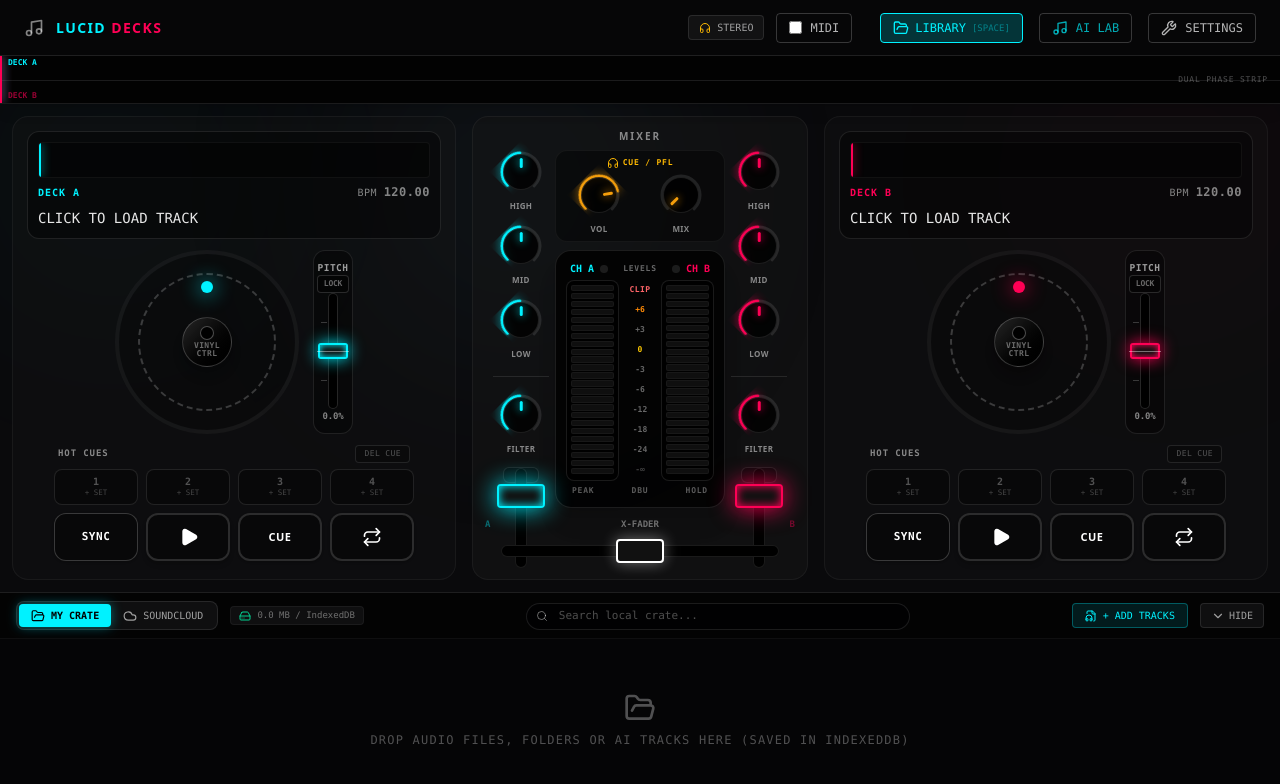
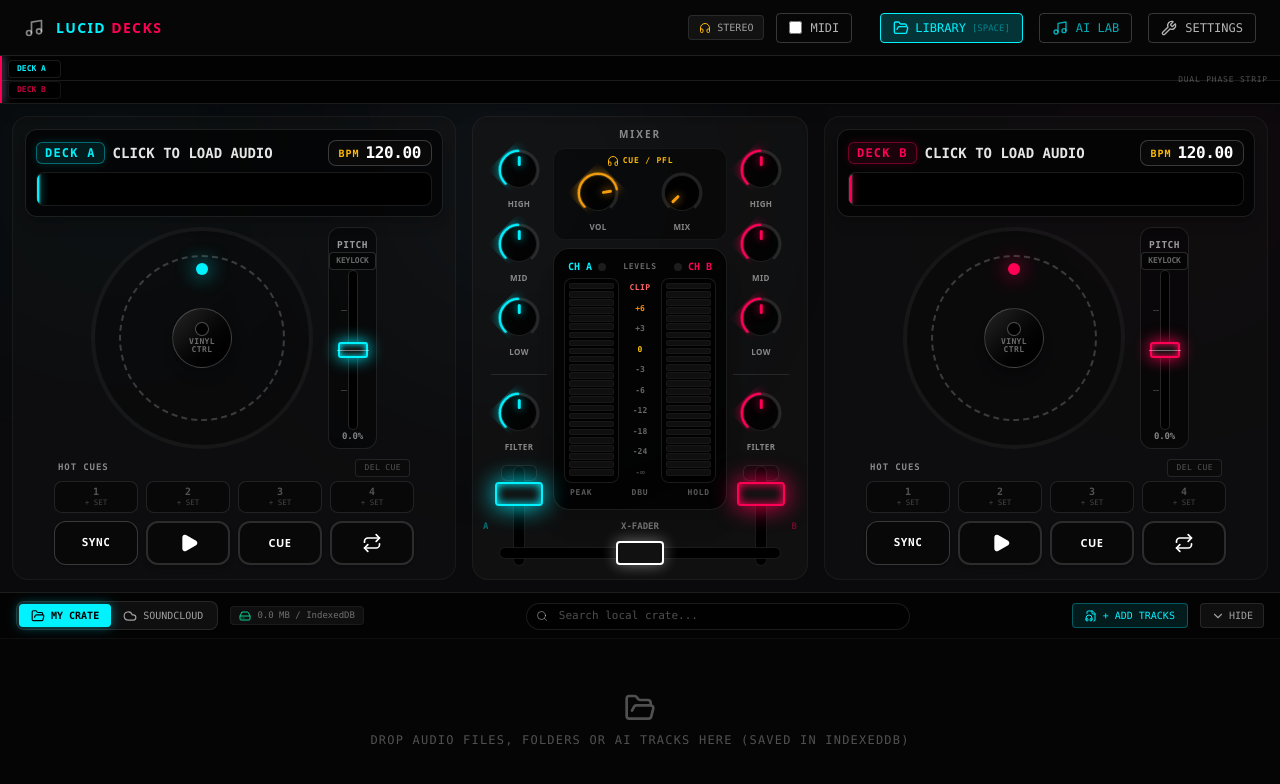
Before and after one commit to twinsynth/Lucid.Decks-Online, a React (Vite) app: page / in a window 1280 px wide. Shown: the top 784 px of the page. Built offline with nearby package versions, Linux system fonts and the light colour scheme.

Commit message:
fix: smart deck header layout, bold illuminated BPM display, and safe SoundCloud static host handling

```diff
--- a/src/App.tsx
+++ b/src/App.tsx
@@ -260,22 +260,24 @@ const OverlayedWaveforms = ({
       <div className="absolute top-0 bottom-0 w-[2px] z-10 pointer-events-none" style={{ left: `${progressA}%`, backgroundColor: colorA, boxShadow: `0 0 10px ${colorA}` }} />
       <div className="absolute top-0 bottom-0 w-[2px] z-10 pointer-events-none" style={{ left: `${progressB}%`, backgroundColor: colorB, boxShadow: `0 0 10px ${colorB}` }} />
 
-      {/* Labels */}
+      {/* Labels with backdrop to prevent waveform peak clipping */}
       <div
-        className={`absolute left-2 z-30 font-mono font-bold transition-all truncate max-w-[45%] pointer-events-none ${
-          isCompact ? 'top-0.5 text-[8px] leading-tight' : 'top-1 text-[10px]'
+        className={`absolute left-2 z-30 font-mono font-bold transition-all truncate max-w-[48%] pointer-events-none bg-black/80 px-2 py-0.5 rounded border border-white/10 backdrop-blur-xs flex items-center gap-1.5 shadow-sm ${
+          isCompact ? 'top-1 text-[8px]' : 'top-1.5 text-[9.5px]'
         }`}
-        style={{ color: colorA, opacity: activeDeck === 'A' ? 1 : 0.6 }}
+        style={{ color: colorA, opacity: activeDeck === 'A' ? 1 : 0.75 }}
       >
-        DECK A {fileA ? `• ${fileA.name}` : ''}
+        <span className="font-extrabold shrink-0">DECK A</span>
+        <span className="truncate opacity-80">{fileA ? `• ${fileA.name}` : ''}</span>
       </div>
       <div
-        className={`absolute left-2 z-30 font-mono font-bold transition-all truncate max-w-[45%] pointer-events-none ${
-          isCompact ? 'bottom-0.5 text-[8px] leading-tight' : 'bottom-1 text-[10px]'
+        className={`absolute left-2 z-30 font-mono font-bold transition-all truncate max-w-[48%] pointer-events-none bg-black/80 px-2 py-0.5 rounded border border-white/10 backdrop-blur-xs flex items-center gap-1.5 shadow-sm ${
+          isCompact ? 'bottom-1 text-[8px]' : 'bottom-1.5 text-[9.5px]'
         }`}
-        style={{ color: colorB, opacity: activeDeck === 'B' ? 1 : 0.6 }}
+        style={{ color: colorB, opacity: activeDeck === 'B' ? 1 : 0.75 }}
       >
-        DECK B {fileB ? `• ${fileB.name}` : ''}
+        <span className="font-extrabold shrink-0">DECK B</span>
+        <span className="truncate opacity-80">{fileB ? `• ${fileB.name}` : ''}</span>
       </div>
 
       {/* Dual Phase Strip indicator in compact mode */}
@@ -853,8 +855,8 @@ export default function App() {
           />
           <div className="w-full h-full flex items-center justify-center transition-transform duration-200 z-10">
           <div
-            className={`flex gap-3 md:gap-4 max-w-7xl mx-auto w-full h-full items-center justify-center transition-all duration-300 ${
-              libraryVisible ? 'p-2 md:p-3' : 'p-3 md:p-6'
+            className={`flex gap-2 sm:gap-3 md:gap-4 max-w-7xl mx-auto w-full h-full items-center justify-center transition-all duration-300 min-w-0 ${
+              libraryVisible ? 'p-1.5 sm:p-2 md:p-3' : 'p-2 sm:p-3 md:p-5'
             }`}
             style={{
               transform: `scale(${scale}) rotate(${rotation}deg) translate(${translateX}px, ${translateY}px)`
@@ -879,8 +881,8 @@ export default function App() {
               isCompact={libraryVisible}
             />
 
-            {/* Mixer */}
-            <div className={`w-72 sm:w-80 md:w-84 shrink-0 bg-neutral-900/50 rounded-2xl border border-white/5 flex flex-col justify-between items-center h-full transition-all duration-300 ${libraryVisible ? 'p-3' : 'p-4 md:p-5'}`}>
+            {/* Mixer - Responsive width to prevent clipping on narrower displays */}
+            <div className={`w-64 sm:w-72 md:w-76 lg:w-80 xl:w-84 shrink-0 bg-neutral-900/50 rounded-2xl border border-white/5 flex flex-col justify-between items-center h-full transition-all duration-300 ${libraryVisible ? 'p-2.5' : 'p-3 sm:p-4 md:p-5'}`}>
               <h2 className={`text-[10px] font-bold tracking-[0.2em] opacity-50 shrink-0 ${libraryVisible ? 'mb-1.5' : 'mb-3'}`}>MIXER</h2>
 
               <div className="flex-1 flex justify-between items-stretch w-full px-2 relative min-h-0">
@@ -1366,28 +1368,28 @@ function Deck({
 
       if (availW <= 10 || availH <= 10) return;
 
-      // Adaptive gap: 8px on tight screens, up to 20px on spacious screens
-      const targetGap = Math.round(Math.max(8, Math.min(20, availW * 0.035)));
-
-      // Adaptive pitch fader width: 38px to 52px
-      const targetPitchWidth = Math.round(Math.max(38, Math.min(52, availW * 0.135)));
+      // Adaptive gap: 6px on tight screens, up to 20px on spacious screens
+      const targetGap = Math.round(Math.max(6, Math.min(20, availW * 0.035)));
+
+      // Adaptive pitch fader width: 34px to 52px
+      const targetPitchWidth = Math.round(Math.max(34, Math.min(52, availW * 0.135)));
 
       // Calculate maximum jog wheel diameter without overflowing container
-      // 12px buffer preserves comfortable margin from deck border
-      const maxW = availW - targetPitchWidth - targetGap - 12;
-      const maxH = availH - 6;
-
-      // Jog wheel diameter bounded by both available width and height (clamped 110px - 280px)
-      const jogSize = Math.round(Math.max(110, Math.min(280, Math.min(maxW, maxH))));
+      // 16px buffer preserves comfortable margin from deck border
+      const maxW = availW - targetPitchWidth - targetGap - 16;
+      const maxH = availH - 8;
+
+      // Jog wheel diameter bounded by both available width and height (clamped 95px - 280px)
+      const jogSize = Math.round(Math.max(95, Math.min(280, Math.min(maxW, maxH))));
 
       // Pitch fader height matches jog wheel diameter for balanced CDJ aesthetics
       const pitchHeight = jogSize;
 
       // Pitch fader width scales smoothly with jog size
-      const pitchWidth = Math.round(Math.max(38, Math.min(52, Math.min(targetPitchWidth, jogSize * 0.22))));
+      const pitchWidth = Math.round(Math.max(34, Math.min(52, Math.min(targetPitchWidth, jogSize * 0.22))));
 
       // Slider track throw length fits inside pitchHeight leaving space for labels, MT button, and % readout
-      const sliderLength = Math.round(Math.max(64, Math.min(185, pitchHeight - 68)));
+      const sliderLength = Math.round(Math.max(48, Math.min(185, pitchHeight - 62)));
 
       setDims({
         jogSize,
@@ -1584,36 +1586,92 @@ function Deck({
   const currentBpm = (baseBpm * (1.0 + (pitch - 0.5) * 0.32)).toFixed(2);
 
   return (
-    <div className={`flex-1 bg-neutral-900/30 rounded-2xl border flex flex-col justify-between relative overflow-hidden h-full transition-all duration-300 ${isCompact ? 'p-3 md:p-3.5' : 'p-4 md:p-5'} ${isPlaying ? 'border-opacity-30 z-10' : 'border-white/5'}`} style={isPlaying ? { borderColor: theme, boxShadow: `0 0 100px ${theme}40, inset 0 0 60px ${theme}20` } : {}}>
-
-      {/* 1. Top Bar (Track Info & Mini Waveform) */}
-      <div className={`flex justify-between items-start shrink-0 ${isCompact ? 'mb-1.5 sm:mb-2' : 'mb-2 sm:mb-3 lg:mb-3.5'}`}>
-        <div className="flex-1 bg-black/40 border border-white/10 rounded-xl p-2 sm:p-2.5 cursor-pointer transition-colors flex flex-col gap-1.5" style={{ borderColor: isPlaying ? theme : undefined }} onClick={onLoadClick}>
-          {/* Mini Waveform with Hot Cue Markers */}
-          <div className="w-full h-8 sm:h-9 bg-black/40 border border-white/5 rounded relative overflow-hidden flex shrink-0">
-             <div className="absolute inset-0 pointer-events-none opacity-50">
+    <div className={`flex-1 min-w-0 bg-neutral-900/30 rounded-2xl border flex flex-col justify-between relative overflow-hidden h-full transition-all duration-300 ${isCompact ? 'p-2 sm:p-2.5 md:p-3' : 'p-3 sm:p-3.5 md:p-4'} ${isPlaying ? 'border-opacity-30 z-10' : 'border-white/5'}`} style={isPlaying ? { borderColor: theme, boxShadow: `0 0 100px ${theme}40, inset 0 0 60px ${theme}20` } : {}}>
+
+      {/* 1. Top Bar: Smart Responsive CDJ Screen with Bold Illuminated BPM & Full Mini Waveform */}
+      <div className={`w-full shrink-0 min-w-0 ${isCompact ? 'mb-1 sm:mb-1.5' : 'mb-1.5 sm:mb-2.5'}`}>
+        <div
+          className="w-full bg-black/60 border border-white/10 rounded-xl p-2 sm:p-2.5 cursor-pointer transition-all hover:border-white/25 flex flex-col gap-1.5 shadow-lg relative overflow-hidden group"
+          style={{ borderColor: isPlaying ? theme : undefined }}
+          onClick={onLoadClick}
+        >
+          {/* Subtle top neon edge glow when playing */}
+          {isPlaying && (
+            <div
+              className="absolute top-0 left-0 right-0 h-[2px] pointer-events-none"
+              style={{ backgroundColor: theme, boxShadow: `0 0 10px ${theme}` }}
+            />
+          )}
+
+          {/* Row 1: Deck Badge, Track Title, and Big Bold High-Contrast BPM Display */}
+          <div className="flex items-center justify-between gap-2 w-full min-w-0">
+            {/* Left: Deck Indicator & Keylock Status & Track Title */}
+            <div className="flex items-center gap-2 min-w-0 flex-1">
+              <div
+                className="px-2 py-0.5 rounded-md font-mono font-black text-[11px] sm:text-xs tracking-widest uppercase border flex items-center gap-1 shrink-0 shadow-sm"
+                style={{
+                  backgroundColor: `${theme}18`,
+                  borderColor: `${theme}60`,
+                  color: theme,
+                  boxShadow: `0 0 10px ${theme}25`
+                }}
+              >
+                <span>DECK {id}</span>
+                {keylock && (
+                  <span className="text-[7.5px] sm:text-[8px] bg-[#00f2ff]/30 text-[#00f2ff] px-1 py-0.2 rounded border border-[#00f2ff]/60 font-black">
+                    MT
+                  </span>
+                )}
+              </div>
+
+              {/* Track Title (Truncated with full name tooltip) */}
+              <div className="min-w-0 flex-1">
+                <div
+                  className="font-mono text-[11px] sm:text-xs md:text-sm font-bold truncate text-white/90 group-hover:text-white transition-colors"
+                  title={file ? file.name : "Click to load track"}
+                >
+                  {file ? file.name : "CLICK TO LOAD AUDIO"}
+                </div>
+              </div>
+            </div>
+
+            {/* Right: Big Bold Illuminated CDJ BPM Readout Box (Guaranteed Never Clipped) */}
+            <div
+              className="flex items-center gap-1.5 bg-neutral-950/95 border border-white/20 px-2 sm:px-2.5 py-0.5 sm:py-1 rounded-lg shrink-0 shadow-inner"
+              style={isPlaying ? { borderColor: `${theme}50`, boxShadow: `0 0 10px ${theme}25` } : {}}
+            >
+              <span className="text-[9px] sm:text-[10px] font-mono font-black tracking-widest text-amber-400 uppercase select-none">
+                BPM
+              </span>
+              <span className="text-xs sm:text-sm md:text-base font-mono font-black text-white tracking-tight leading-none min-w-[48px] sm:min-w-[54px] text-right">
+                {currentBpm}
+              </span>
+            </div>
+          </div>
+
+          {/* Row 2: Visual Mini Waveform Strip with Cue Markers & Playhead */}
+          <div className="w-full h-7 sm:h-8 md:h-8.5 bg-black/80 border border-white/10 rounded-lg relative overflow-hidden flex shrink-0 shadow-inner">
+             <div className="absolute inset-0 pointer-events-none opacity-60">
                <WaveformSVG
                  peaks={peaks}
                  color={theme}
                  progress={progress}
-                 height={36}
+                 height={34}
                  thickness={thickness}
                  hotCues={hotCues}
                  duration={duration}
                  compact={true}
                />
              </div>
-             <div className="absolute top-0 bottom-0 w-[2px] z-10 pointer-events-none" style={{ left: `${progress}%`, backgroundColor: theme, boxShadow: `0 0 10px ${theme}` }} />
-          </div>
-          <div className="flex justify-between items-center mb-0.5">
-             <div className="text-[10px] tracking-widest font-mono font-bold flex items-center gap-2" style={{ color: theme }}>
-               DECK {id}
-               {keylock && <span className="text-[8px] bg-[#00f2ff]/20 text-[#00f2ff] px-1 rounded border border-[#00f2ff]/40">MT</span>}
-             </div>
-             <div className="text-[10px] font-mono tracking-wider opacity-50">BPM <span className="text-white font-bold text-xs">{currentBpm}</span></div>
-          </div>
-          <div className="font-mono text-xs sm:text-sm truncate opacity-90">
-            {file ? file.name : "CLICK TO LOAD TRACK"}
+             {/* Playhead */}
+             <div
+               className="absolute top-0 bottom-0 w-[2px] z-10 pointer-events-none transition-[left] duration-75"
+               style={{
+                 left: `${progress}%`,
+                 backgroundColor: theme,
+                 boxShadow: `0 0 8px ${theme}, 0 0 3px #ffffff`
+               }}
+             />
           </div>
         </div>
       </div>
@@ -1720,15 +1778,15 @@ function Deck({
       </div>
 
       {/* 3. Bottom Section: Hot Cues & Transport Row sharing the exact same container & total width */}
-      <div className={`w-full max-w-[340px] md:max-w-[360px] mx-auto flex flex-col gap-2 shrink-0 ${isCompact ? 'mt-1.5 sm:mt-2' : 'mt-2 sm:mt-3 lg:mt-3.5'} pb-1`}>
+      <div className={`w-full max-w-[360px] min-w-0 mx-auto flex flex-col gap-1.5 sm:gap-2 shrink-0 ${isCompact ? 'mt-1 sm:mt-1.5' : 'mt-1.5 sm:mt-2.5'} pb-0.5`}>
 
         {/* Hot Cues Header & Row */}
-        <div className="w-full flex flex-col gap-1.5">
+        <div className="w-full flex flex-col gap-1">
           <div className="flex items-center justify-between px-1">
-            <span className="text-[9px] font-mono tracking-widest font-bold opacity-50 uppercase">HOT CUES</span>
+            <span className="text-[8.5px] sm:text-[9px] font-mono tracking-widest font-bold opacity-50 uppercase">HOT CUES</span>
             <button
               onClick={() => setDelMode(!delMode)}
-              className={`text-[8px] font-mono tracking-wider uppercase px-2 py-0.5 rounded border transition-all ${
+              className={`text-[7.5px] sm:text-[8px] font-mono tracking-wider uppercase px-2 py-0.5 rounded border transition-all ${
                 delMode
                   ? 'bg-red-500/20 border-red-500 text-red-400 animate-pulse font-bold'
                   : 'border-white/10 text-white/30 hover:text-white bg-black/20'
@@ -1740,7 +1798,7 @@ function Deck({
           </div>
 
           {/* 4 Compact Performance Pads - Exactly 4 columns */}
-          <div className="grid grid-cols-4 gap-2 w-full">
+          <div className="grid grid-cols-4 gap-1.5 sm:gap-2 w-full">
             {HOT_CUE_COLORS.map((padColor, idx) => {
               const cueTime = hotCues[idx];
               const isSet = cueTime !== null && cueTime !== undefined;
@@ -1752,14 +1810,14 @@ function Deck({
                 <MidiControl key={idx} midiKey={id === 'A' ? `DECK_A_HOTCUE_${idx + 1}` : `DECK_B_HOTCUE_${idx + 1}`}>
                   <button
                     onClick={() => onHotCueClick(idx, delMode)}
-                    className={`h-9 rounded-lg border flex flex-col items-center justify-center relative transition-all active:scale-95 group select-none ${
+                    className={`${isCompact ? 'h-7.5 sm:h-8' : 'h-8 sm:h-9'} rounded-lg border flex flex-col items-center justify-center relative transition-all active:scale-95 group select-none ${
                       isSet
                         ? 'bg-black/60 shadow-md'
                         : 'bg-black/30 border-white/10 hover:border-white/30 text-white/30 hover:text-white/70'
                     }`}
                     style={isSet ? {
                       borderColor: padColor,
-                      boxShadow: `0 0 10px ${padColor}40, inset 0 0 6px ${padColor}20`,
+                      boxShadow: `0 0 10px ${padColor}40`,
                       color: padColor
                     } : {}}
                     title={isSet ? `Hot Cue ${idx + 1}: ${formattedTime} (Click to jump)` : `Hot Cue ${idx + 1} Empty (Click to set)`}
@@ -1778,12 +1836,12 @@ function Deck({
         </div>
 
         {/* Transport Row - Exactly 4 columns, matching the exact width & column gaps of Hot Cues above! */}
-        <div className="grid grid-cols-4 gap-2 w-full">
+        <div className="grid grid-cols-4 gap-1.5 sm:gap-2 w-full">
           {/* SYNC */}
           <MidiControl midiKey={id === 'A' ? 'DECK_A_SYNC_BTN' : 'DECK_B_SYNC_BTN'}>
             <button
               onClick={handleSync}
-              className="h-12 rounded-xl text-[11px] font-bold font-mono tracking-wider bg-black/40 border border-white/20 hover:border-white/60 transition-all text-white flex items-center justify-center active:scale-95 shadow-sm"
+              className={`${isCompact ? 'h-10 sm:h-11' : 'h-11 sm:h-12'} rounded-xl text-[10px] sm:text-[11px] font-bold font-mono tracking-wider bg-black/40 border border-white/20 hover:border-white/60 transition-all text-white flex items-center justify-center active:scale-95 shadow-sm`}
               title="Sync BPM with other deck"
             >
               SYNC
@@ -1794,7 +1852,7 @@ function Deck({
           <MidiControl midiKey={id === 'A' ? 'DECK_A_PLAY_BTN' : 'DECK_B_PLAY_BTN'}>
             <button
               onClick={onPlay}
-              className="h-12 rounded-xl flex items-center justify-center border-2 transition-all hover:scale-105 active:scale-95 shadow-md"
+              className={`${isCompact ? 'h-10 sm:h-11' : 'h-11 sm:h-12'} rounded-xl flex items-center justify-center border-2 transition-all hover:scale-105 active:scale-95 shadow-md`}
               style={isPlaying ? { backgroundColor: `${theme}20`, borderColor: theme, color: theme, boxShadow: `0 0 15px ${theme}40` } : { backgroundColor: 'rgba(0,0,0,0.4)', borderColor: 'rgba(255,255,255,0.15)', color: 'white' }}
             >
               {isPlaying ? <Pause className="w-5 h-5 fill-current" /> : <Play className="w-5 h-5 fill-current translate-x-[1px]" />}
@@ -1805,9 +1863,9 @@ function Deck({
           <MidiControl midiKey={id === 'A' ? 'DECK_A_CUE_BTN' : 'DECK_B_CUE_BTN'}>
             <button
               onClick={onCue}
-              className="h-12 rounded-xl flex items-center justify-center border-2 bg-black/40 border-white/15 hover:border-white/30 text-white transition-all active:scale-95 shadow-sm"
+              className={`${isCompact ? 'h-10 sm:h-11' : 'h-11 sm:h-12'} rounded-xl flex items-center justify-center border-2 bg-black/40 border-white/15 hover:border-white/30 text-white transition-all active:scale-95 shadow-sm`}
             >
-              <span className="font-bold text-[11px] tracking-wider">CUE</span>
+              <span className="font-bold text-[10px] sm:text-[11px] tracking-wider">CUE</span>
             </button>
           </MidiControl>
 
@@ -1815,7 +1873,7 @@ function Deck({
           <MidiControl midiKey={id === 'A' ? 'DECK_A_LOOP_BTN' : 'DECK_B_LOOP_BTN'}>
             <button
               onClick={onLoop}
-              className={`h-12 rounded-xl flex items-center justify-center border-2 transition-all hover:scale-105 active:scale-95 shadow-sm ${isLooping ? 'bg-emerald-500/20 border-emerald-500 text-emerald-400 shadow-[0_0_15px_rgba(16,185,129,0.4)]' : 'bg-black/40 border-white/15 hover:border-white/30 text-white'}`}
+              className={`${isCompact ? 'h-10 sm:h-11' : 'h-11 sm:h-12'} rounded-xl flex items-center justify-center border-2 transition-all hover:scale-105 active:scale-95 shadow-sm ${isLooping ? 'bg-emerald-500/20 border-emerald-500 text-emerald-400 shadow-[0_0_15px_rgba(16,185,129,0.4)]' : 'bg-black/40 border-white/15 hover:border-white/30 text-white'}`}
               title="Seamless Loop"
             >
               <Repeat className="w-5 h-5" />
```
Also changed, not shown: src/components/MediaBrowser.tsx (+50 -15 lines).
